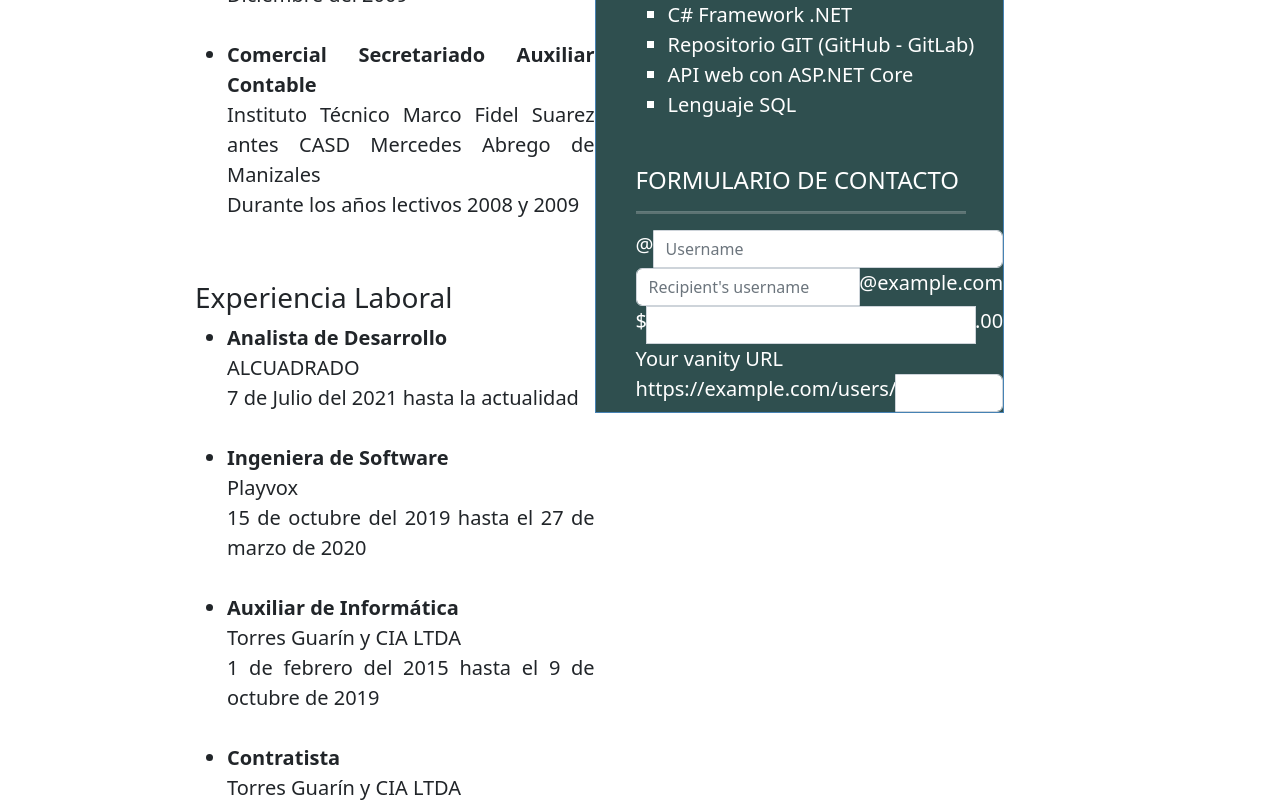
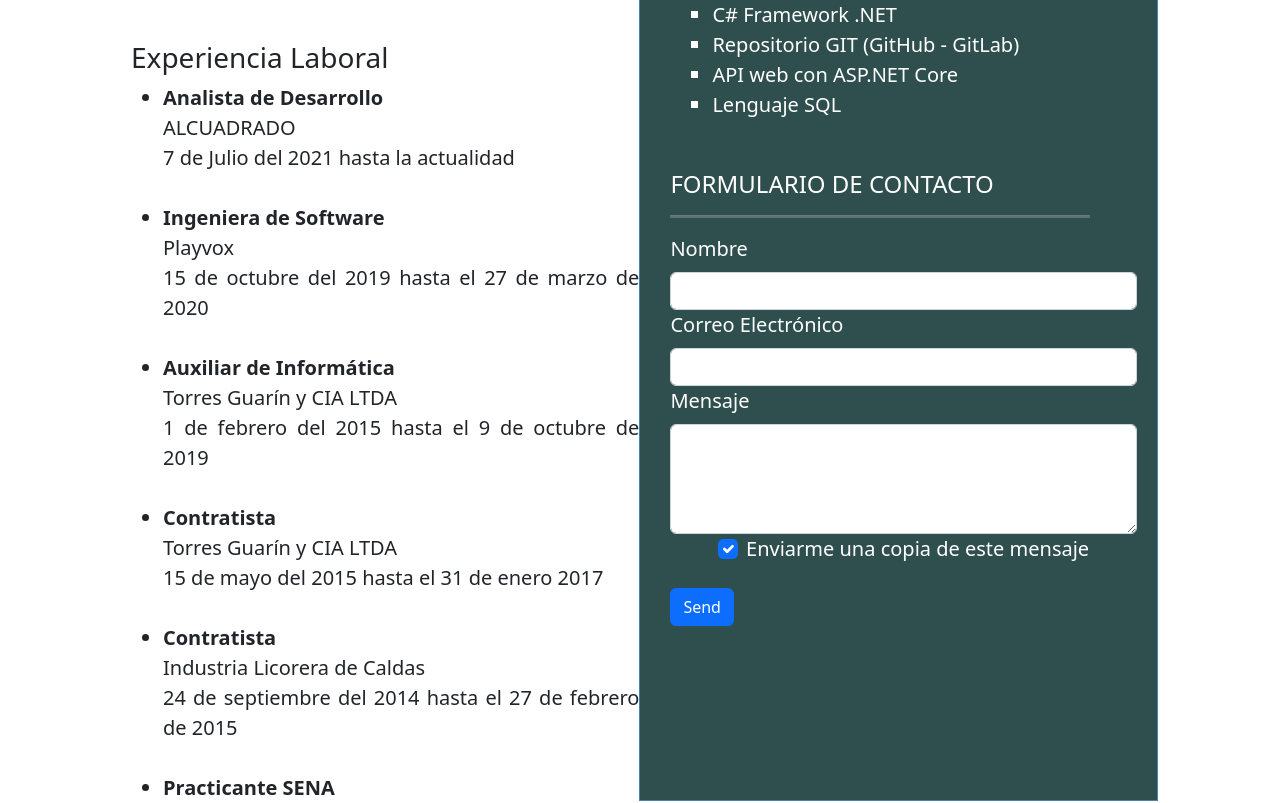
Before and after one commit to vicamaos18/hoja_de_vida_viviana, a React (Create React App) app: page / in a window 1280 px wide. Shown: the part 1280-2083 px from the top of the page. Built offline with nearby package versions, Linux system fonts and the light colour scheme.

Commit message:
Arreglo formulario de contacto

```diff
--- a/src/App.css
+++ b/src/App.css
@@ -29,7 +29,7 @@
   margin-left: 57px;
   float: left;
   position: relative;
-  width: 40%;
+  width: 45%;
   height: auto;
 
 }
@@ -39,7 +39,7 @@
   padding-left: 10px;
   position: relative;
   float: left;
-  width: 40%;
+  width: 45%;
   border: steelblue solid 1px;
   height: auto;
   background-color:darkslategrey;
@@ -48,7 +48,7 @@
 .App{
   font-size: 20px;
   padding-top: 20px;
-  width: 80%;
+  width: 90%;
   margin:0 auto;
 }
 
@@ -78,6 +78,14 @@
   padding-top: 30px;
 
 }
+
+.FormSection{
+  color:white;
+  padding-top: 30px;
+  padding-bottom: 130px;
+  margin: 20px;
+}
+
 hr{
   padding-left: 30px;
   width: 90%;
--- a/src/App.js
+++ b/src/App.js
@@ -3,6 +3,8 @@
 import Card from 'react-bootstrap/Card';
 import 'bootstrap/dist/css/bootstrap.min.css';
 import 'bootstrap-icons/font/bootstrap-icons.css'
+import Button from 'react-bootstrap/Button';
+import Form from 'react-bootstrap/Form';
 
 function TitleSection() {
   return (
@@ -158,29 +160,31 @@
 
 function FormSection() {
   return (
-    <div className="DivSectionRigth">
+    <div className="FormSection">
       <h4>FORMULARIO DE CONTACTO</h4>
       <hr></hr>
-      <div className='row'>
-        <div className="input-group">
-          <span className="input-group-addon" id="basic-addon1">@</span>
-          <input type="text" className="form-control" placeholder="Username" aria-describedby="basic-addon1"/>
+      <form>
+        <div class="sm-1">
+          <label class="form-label" for="form4Example1">Nombre</label>
+          <input type="text" id="form4Example1" class="form-control" />
         </div>
-        <div className="input-group">
-          <input type="text" className="form-control" placeholder="Recipient's username" aria-describedby="basic-addon2"/>
-          <span class="input-group-addon" id="basic-addon2">@example.com</span>
+        <div class="sm-1">
+          <label class="form-label" for="form4Example2">Correo Electrónico</label>
+          <input type="email" id="form4Example2" class="form-control" />
         </div>
-        <div className="input-group">
-          <span className="input-group-addon">$</span>
-          <input type="text" className="form-control" aria-label="Amount (to the nearest dollar)"/>
-          <span className="input-group-addon">.00</span>
+        <div class="sm-1">
+          <label class="form-label" for="form4Example3">Mensaje</label>
+          <textarea class="form-control" id="form4Example3" rows="4"></textarea>
         </div>
-        <label for="basic-url">Your vanity URL</label>
-        <div className="input-group">
-          <span className="input-group-addon" id="basic-addon3">https://example.com/users/</span>
-          <input type="text" className="form-control" id="basic-url" aria-describedby="basic-addon3"/>
-        </div>
+        <div class="form-check d-flex justify-content-center mb-4">
+        <input class="form-check-input me-2" type="checkbox" value="" id="form4Example4" checked />
+        <label class="form-check-label" for="form4Example4">
+          Enviarme una copia de este mensaje
+        </label>
       </div>
+      <button type="submit" class="btn btn-primary btn-block mb-4">Send</button>
+      </form>
+
     </div>
     );
 }
```
